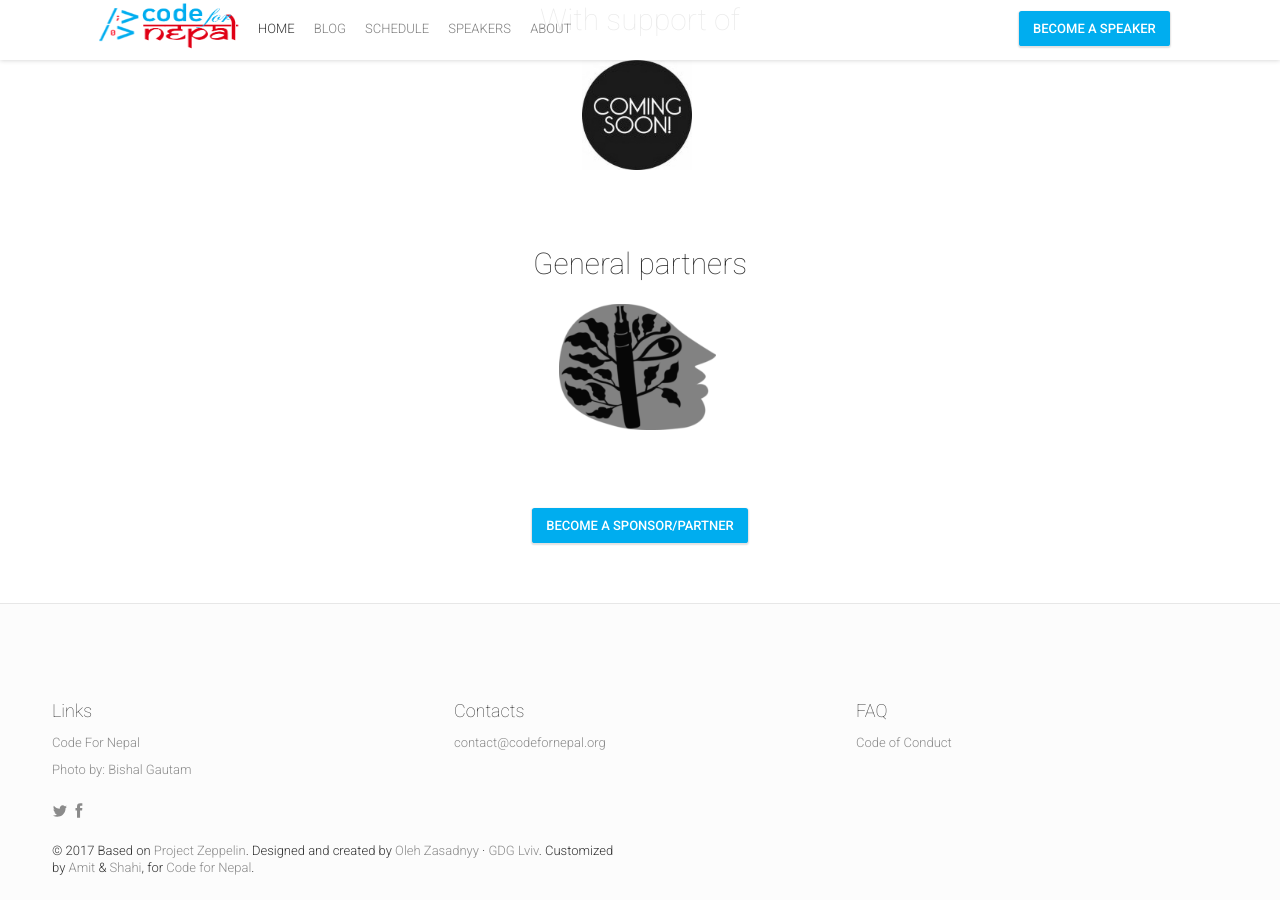
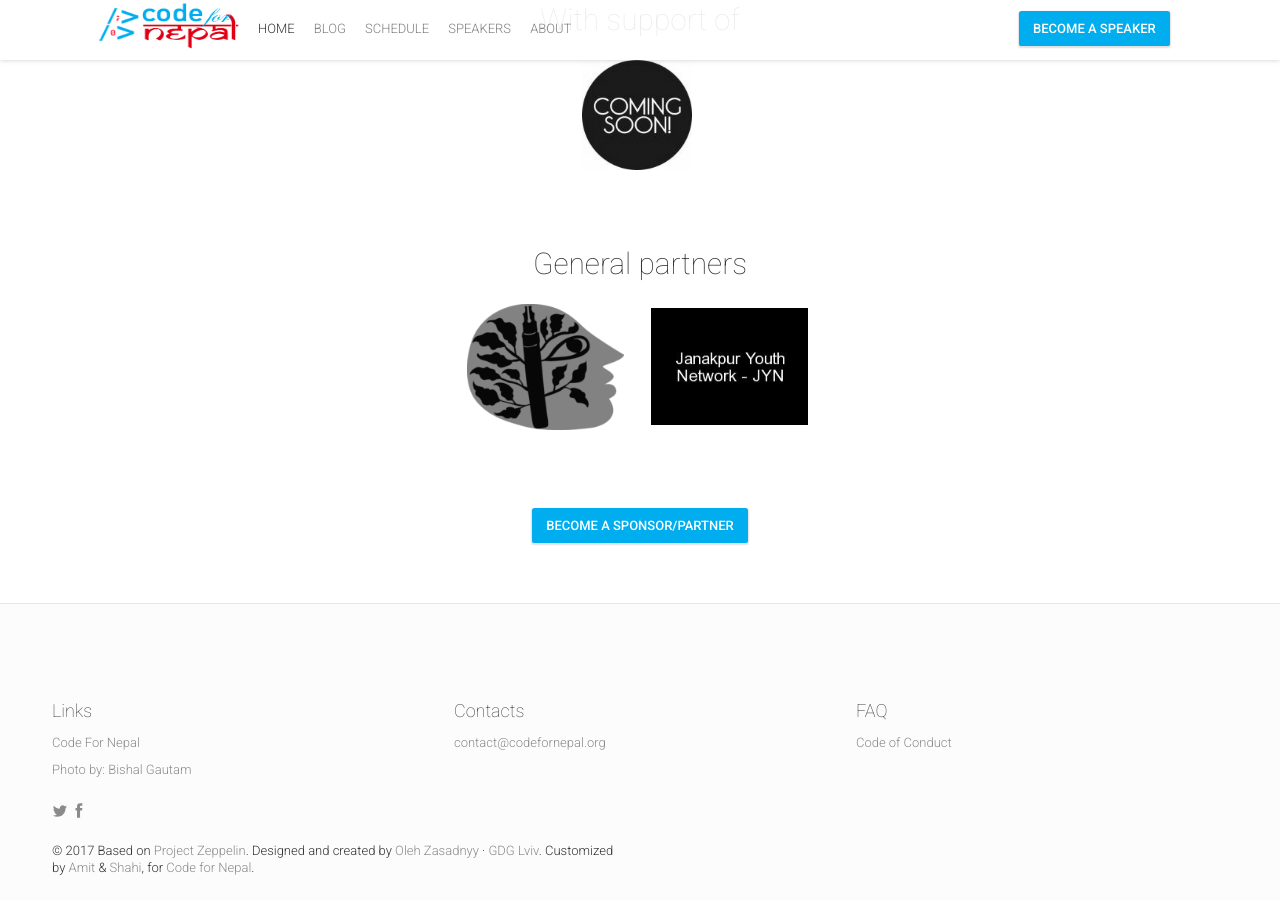
Before and after one commit to ravinepal/visitjanakpur, a Jekyll site: the page built from index.html, in a window 1280 px wide and 900 px high, scrolled down 4449 px. Built offline with Jekyll 4.4.1, drawn with Linux system fonts in a browser that asks for light colours; nearby versions of some CDN libraries; comment, search, counter and statistics services are not loaded.

Commit message:
Add JYN as general partner

```diff
--- a/_data/partners.yml
+++ b/_data/partners.yml
@@ -10,3 +10,4 @@
   group: "General partners"
   elements:
     - {name: "Madhesi Youth", description: "Madhesi Youth", link: "#", imageUrl: "madhesi-youth.png"}
+    - {name: "Janakpur Youth Network - JYN", description: "Janakpur Youth Network - JYN", link: "#", imageUrl: "JYN.jpg"}
```
Also changed, not shown: img/partners/JYN.jpg (added).
